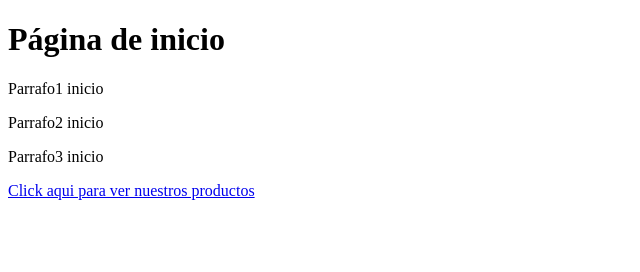
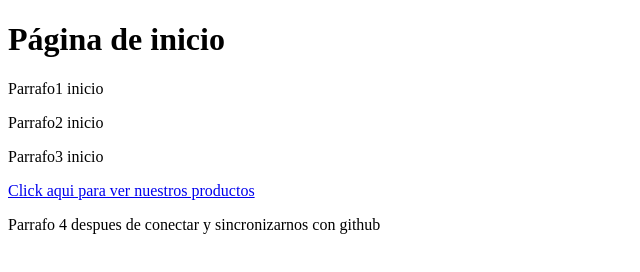
Before and after one commit to cphart/ramas2, a plain HTML site: page index.html in a window 1280 px wide. Shown: the whole page, without its empty margins (0-640 px from the left). Drawn offline with Linux system fonts and the light colour scheme.

Commit message:
Añadido parrafo 4 post-github

```diff
--- a/index.html
+++ b/index.html
@@ -11,5 +11,6 @@
     <p>Parrafo2 inicio</p>
     <p>Parrafo3 inicio</p>
     <a href="./productos.html">Click aqui para ver nuestros productos</a>
+    <p>Parrafo 4 despues de conectar y sincronizarnos con github</p>
 </body>
 </html>
```
